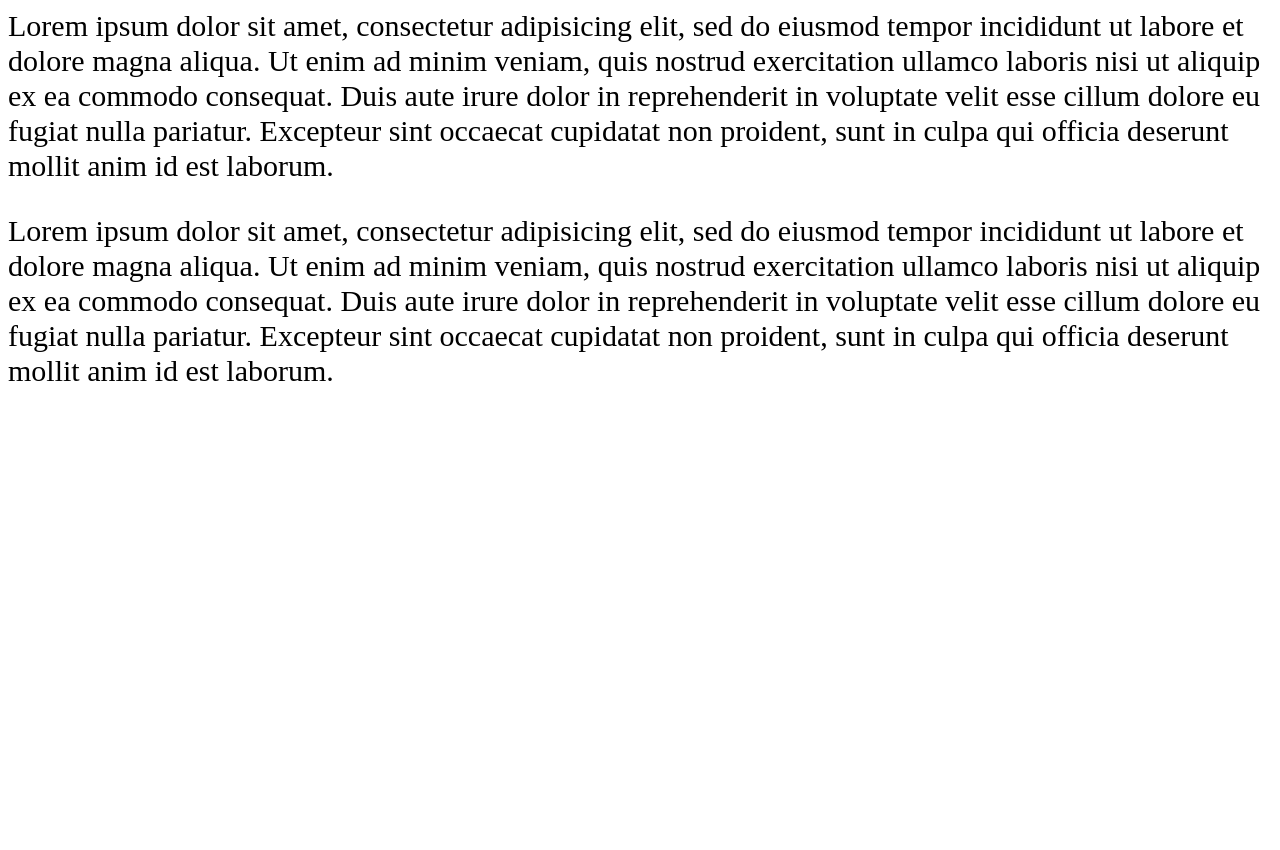
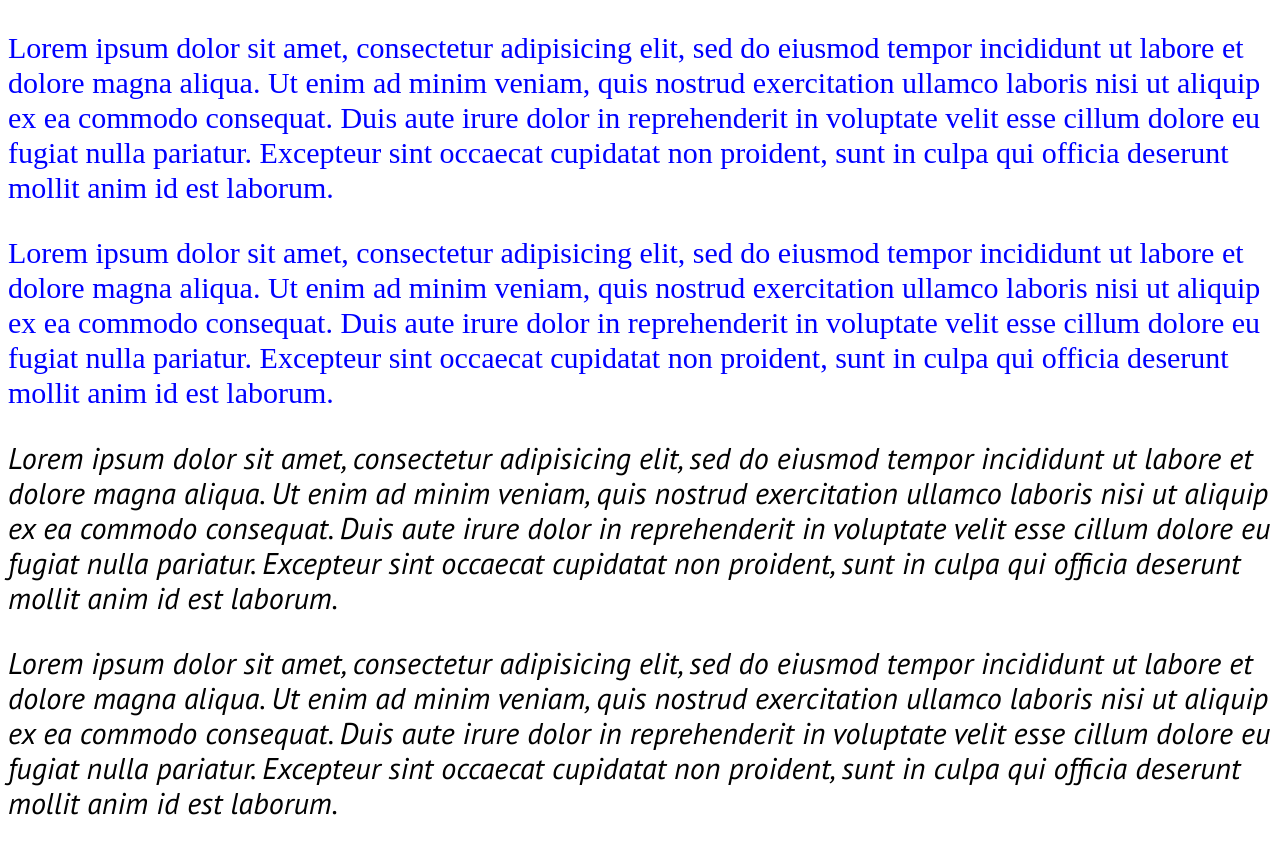
Before and after one commit to labyd/lessons, a plain HTML site: page Lesson 14-1.html in a window 1280 px wide. Before the commit the page ends 800 px from the top, so only its background shows below. Drawn offline with Linux system fonts and the light colour scheme.

Commit message:
Подключили шрифт

```diff
--- a/Lesson 14-1.css
+++ b/Lesson 14-1.css
@@ -1,6 +1,15 @@
 .text{
   font-size: 30px;
+  font-family: "PT Sans";
   line-height: 35px;
+  font-style: italic;
+}
+
+.textoriginal{
+  margin: 0 0 30px 0;
+font-size: 30px;
+line-height: 35px;
+color: blue;
 }
 
 .text p{
--- a/Lesson 14-1.html
+++ b/Lesson 14-1.html
@@ -8,6 +8,10 @@
     <title>Подключение шрифтов</title>
   </head>
   <body>
+    <div class="textoriginal">
+      <p>Lorem ipsum dolor sit amet, consectetur adipisicing elit, sed do eiusmod tempor incididunt ut labore et dolore magna aliqua. Ut enim ad minim veniam, quis nostrud exercitation ullamco laboris nisi ut aliquip ex ea commodo consequat. Duis aute irure dolor in reprehenderit in voluptate velit esse cillum dolore eu fugiat nulla pariatur. Excepteur sint occaecat cupidatat non proident, sunt in culpa qui officia deserunt mollit anim id est laborum.</p>
+      <p>Lorem ipsum dolor sit amet, consectetur adipisicing elit, sed do eiusmod tempor incididunt ut labore et dolore magna aliqua. Ut enim ad minim veniam, quis nostrud exercitation ullamco laboris nisi ut aliquip ex ea commodo consequat. Duis aute irure dolor in reprehenderit in voluptate velit esse cillum dolore eu fugiat nulla pariatur. Excepteur sint occaecat cupidatat non proident, sunt in culpa qui officia deserunt mollit anim id est laborum.</p>
+    </div>
     <div class="text">
       <p>Lorem ipsum dolor sit amet, consectetur adipisicing elit, sed do eiusmod tempor incididunt ut labore et dolore magna aliqua. Ut enim ad minim veniam, quis nostrud exercitation ullamco laboris nisi ut aliquip ex ea commodo consequat. Duis aute irure dolor in reprehenderit in voluptate velit esse cillum dolore eu fugiat nulla pariatur. Excepteur sint occaecat cupidatat non proident, sunt in culpa qui officia deserunt mollit anim id est laborum.</p>
       <p>Lorem ipsum dolor sit amet, consectetur adipisicing elit, sed do eiusmod tempor incididunt ut labore et dolore magna aliqua. Ut enim ad minim veniam, quis nostrud exercitation ullamco laboris nisi ut aliquip ex ea commodo consequat. Duis aute irure dolor in reprehenderit in voluptate velit esse cillum dolore eu fugiat nulla pariatur. Excepteur sint occaecat cupidatat non proident, sunt in culpa qui officia deserunt mollit anim id est laborum.</p>
```
